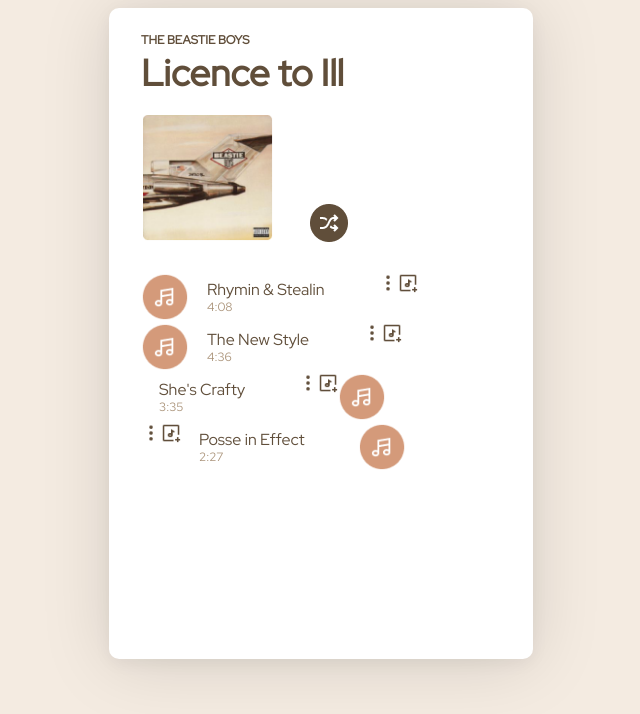
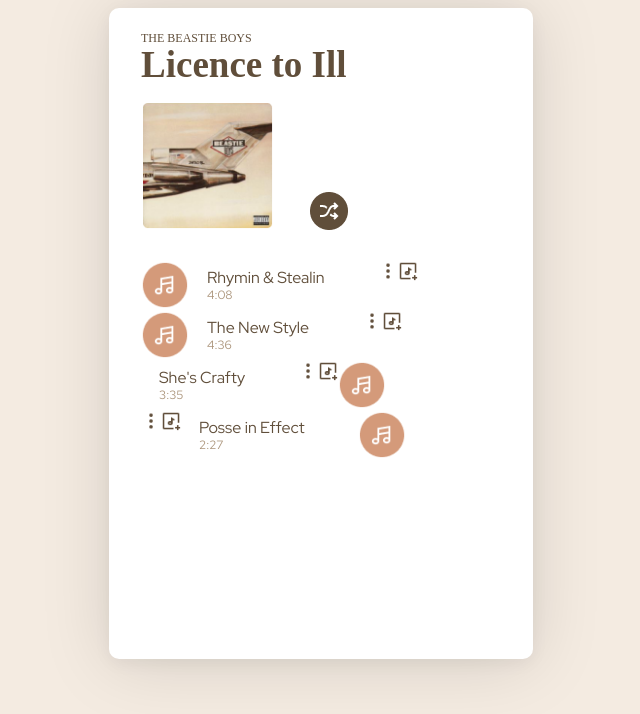
Before and after one commit to Bidrous/Travail_code, a plain HTML site: page index.html in a window 1280 px wide. Shown: the whole page, without its empty margins (319-959 px from the left). Drawn offline with Linux system fonts and the light colour scheme; a web font is replaced by a local one.

Commit message:
Update style.css

```diff
--- a/style.css
+++ b/style.css
@@ -27,11 +27,20 @@
    margin: 0;
     font-size: 12px;
     color: #604E3A;
+    font-family: Archivo;
+    font-style: normal;
+    font-weight: normal;
+    line-height: 13px;
+    text-transform: uppercase;
 }
 
 h2{
-margin:0 0  16px 0;
-font-size: 37px;
+    margin:0 0  16px 0;
+    font-family: Archivo;
+    font-style: normal;
+    font-weight: 600;
+    font-size: 37px;
+    line-height: 40px;
     color: #604E3A;
 }
 
```
